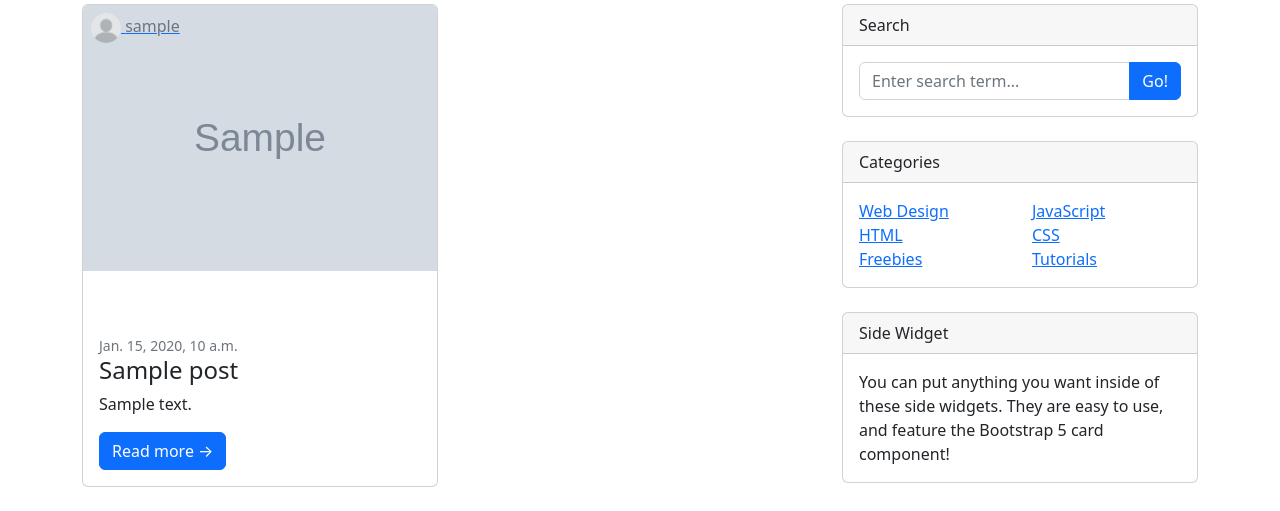
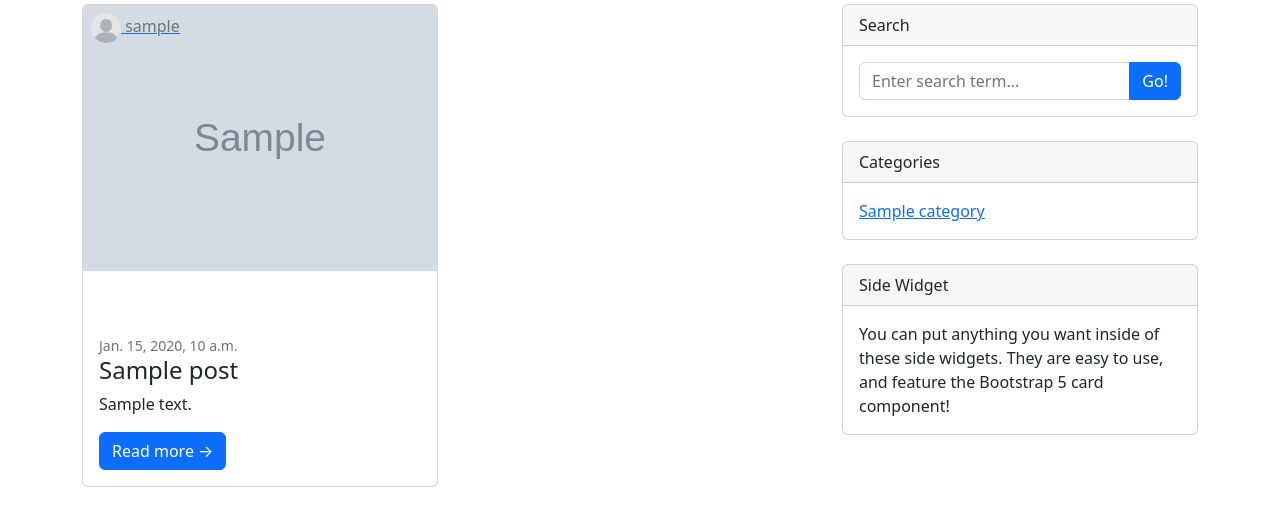
Before and after one commit to parsaizadmehr/Django-Blog, a Django app: page / in a window 1280 px wide. Shown: the part 355-866 px from the top of the page. Run offline with Django 4.2, Linux system fonts and the light colour scheme; tables that the repository leaves empty hold one stand-in row (values such as "Sample post"); grey boxes marked "Sample" are stand-in pictures; some libraries are stand-ins or nearby versions.

Commit message:
Category added.

```diff
--- a/blog/admin.py
+++ b/blog/admin.py
@@ -1,5 +1,5 @@
 from django.contrib import admin
-from .models import Post, Comment
+from .models import Post, Comment, Category
 
 @admin.register(Post)
 class PostAdmin(admin.ModelAdmin):
@@ -15,3 +15,7 @@ class CommentAdmin(admin.ModelAdmin):
 
     def approve_comments(self, request, queryset):
         queryset.update(active=True)
+
+@admin.register(Category)
+class CategoryAdmin(admin.ModelAdmin):
+    prepopulated_fields = {"slug": ["name"]}
--- a/blog/models.py
+++ b/blog/models.py
@@ -2,6 +2,17 @@ from django.db import models
 from django.contrib.auth.models import User
 from django.urls import reverse
 from django.utils.text import slugify
+
+
+class Category(models.Model):
+    name = models.CharField(max_length=100)
+    slug = models.SlugField(max_length=100, unique=True)
+
+    def __str__(self):
+        return self.name
+
+    def get_absolute_url(self):
+        return reverse("category_detail", kwargs={"slug": self.slug})
 
 class Post(models.Model):
     STATUS_CHOICES = [
@@ -11,6 +22,7 @@ class Post(models.Model):
     title = models.CharField(max_length=255)
     slug = models.SlugField(max_length=100, unique=True)
     content = models.TextField()
+    categories = models.ManyToManyField(Category, related_name="posts")
     thumbnail = models.ImageField(upload_to="uploads")
     author = models.ForeignKey(User, on_delete=models.CASCADE)
     created_at = models.DateTimeField(auto_now_add=True)
--- a/blog/templates/blog/index.html
+++ b/blog/templates/blog/index.html
@@ -33,7 +33,7 @@
                             </a>
                         </div>
                         <a href="{% url 'post' post.slug %}">
-                            <img class="card-img-top" src="{{post.thumbnail.url}}" alt="..." />
+                            <img class="card-img-top" src="{{post.thumbnail.url}}" />
                         </a>
                         <div class="card-body mt-5">
                             <div class="small text-muted">{{post.created_at}}</div>
@@ -79,20 +79,16 @@
                 <div class="card-header">Categories</div>
                 <div class="card-body">
                     <div class="row">
-                        <div class="col-sm-6">
-                            <ul class="list-unstyled mb-0">
-                                <li><a href="#!">Web Design</a></li>
-                                <li><a href="#!">HTML</a></li>
-                                <li><a href="#!">Freebies</a></li>
-                            </ul>
-                        </div>
-                        <div class="col-sm-6">
-                            <ul class="list-unstyled mb-0">
-                                <li><a href="#!">JavaScript</a></li>
-                                <li><a href="#!">CSS</a></li>
-                                <li><a href="#!">Tutorials</a></li>
-                            </ul>
-                        </div>
+                        {% for category in categories %}
+                            <div class="col-sm-6">
+                                <ul class="list-unstyled mb-0">
+                                    <li><a href="{% url 'category' slug=category.slug %}">{{ category.name }}</a></li>
+                                </ul>
+                            </div>
+                            {% if forloop.counter|divisibleby:2 and not forloop.last %}
+                                </div><div class="row">
+                            {% endif %}
+                        {% endfor %}
                     </div>
                 </div>
             </div>
--- a/blog/templates/blog/post_confirm_delete.html
+++ b/blog/templates/blog/post_confirm_delete.html
@@ -2,7 +2,7 @@
 {% block content %}
     <div class="container mt-5">
         <h2>Confirm Delete</h2>
-        <p>Are you sure you want to delete this post?</p>
+        <p>Are you sure you want to delete "{{object.title}}"?</p>
         <form method="POST">
             {% csrf_token %}
             <button type="submit" class="btn btn-danger">Delete</button>
--- a/blog/urls.py
+++ b/blog/urls.py
@@ -7,6 +7,7 @@ urlpatterns = [
     path("new/", views.PostCreateView.as_view(), name="create"),
     path("post/<slug:slug>/update/", views.PostUpdateView.as_view(), name="update"),
     path("post/<slug:slug>/delete/", views.PostDeleteView.as_view(), name="delete"),
+    path("category/<slug:slug>/", views.category_detail, name="category"),
     path("about/", views.about, name="about"),
     path("contact/", views.contact, name="contact"),
 ]
--- a/blog/views.py
+++ b/blog/views.py
@@ -5,7 +5,7 @@ from django.views.generic import ListView, CreateView, UpdateView, DeleteView
 from django.contrib.auth.mixins import LoginRequiredMixin, UserPassesTestMixin
 from django.contrib import messages
 from decouple import config
-from .models import Post
+from .models import Post, Category
 from .forms import ContactUsForm, CommentForm
 
 class PostListView(ListView):
@@ -13,13 +13,18 @@ class PostListView(ListView):
     template_name = "blog/index.html"
     context_object_name = "posts"
 
+    def get_context_data(self, **kwargs):
+        context = super().get_context_data(**kwargs)
+        context['categories'] = Category.objects.all()  # Fetch all categories
+        return context
+
     def get_queryset(self):
         return Post.objects.filter(status="p").order_by("-created_at")
 
 class PostCreateView(LoginRequiredMixin, CreateView):
     model = Post
     context_object_name = "post"
-    fields = ["title", "content", "thumbnail", "status"]
+    fields = ["title", "content", "thumbnail","categories", "status"]
 
     def form_valid(self, form):
         form.instance.author = self.request.user
@@ -28,7 +33,7 @@ class PostCreateView(LoginRequiredMixin, CreateView):
 class PostUpdateView(LoginRequiredMixin, UserPassesTestMixin, UpdateView):
     model = Post
     context_object_name = "post"
-    fields = ["title", "content", "thumbnail", "status"]
+    fields = ["title", "content", "thumbnail","categories", "status"]
 
     def form_valid(self, form):
         form.instance.author = self.request.user
@@ -76,6 +81,15 @@ def post_detail(request, slug):
         }
     return render(request, "blog/post.html", context)
 
+def category_detail(request, slug):
+    category = get_object_or_404(Category, slug=slug)
+    posts = category.posts.all()
+    context = {
+        "category": category,
+        "posts": posts
+    }
+    return render(request, "blog/category_detail.html", context)
+
 def about(request):
     return render(request, "blog/about.html")
 
--- a/users/views.py
+++ b/users/views.py
@@ -3,6 +3,7 @@ from django.contrib import messages
 from django.contrib.auth.decorators import login_required
 from .forms import UserRegisterForm, UserInfoForm, ProfileForm
 from .models import Profile
+from blog.models import Post
 
 def register(request):
     if request.method == "POST":
@@ -23,7 +24,7 @@ def register(request):
 
 @login_required
 def profile(request):
-
+    user_posts = Post.objects.filter(author=request.user)
     if request.method == "POST":
         u_form = UserInfoForm(request.POST, instance=request.user)
         p_form = ProfileForm(request.POST, request.FILES, instance=request.user.profile)
@@ -41,5 +42,6 @@ def profile(request):
     context = {
         "u_form": u_form,
         "p_form": p_form,
+        "user_posts": user_posts
     }
     return render(request, "users/profile.html", context)
```
Also changed, not shown: blog/templates/blog/category_detail.html (added, +58 -0 lines), users/templates/users/profile.html (+27 -0 lines), blog/migrations/0007_category_post_categories.py (added).
